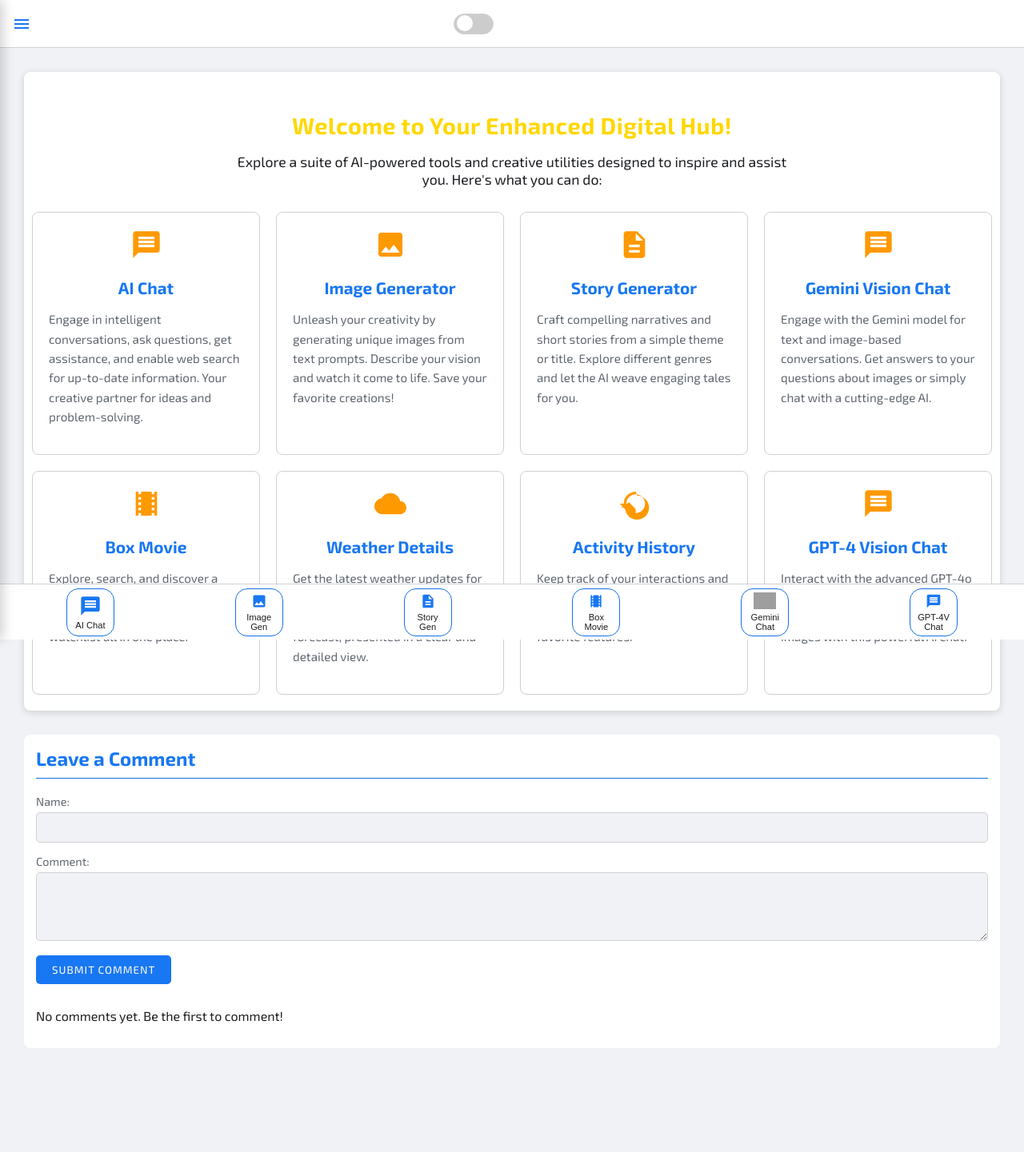
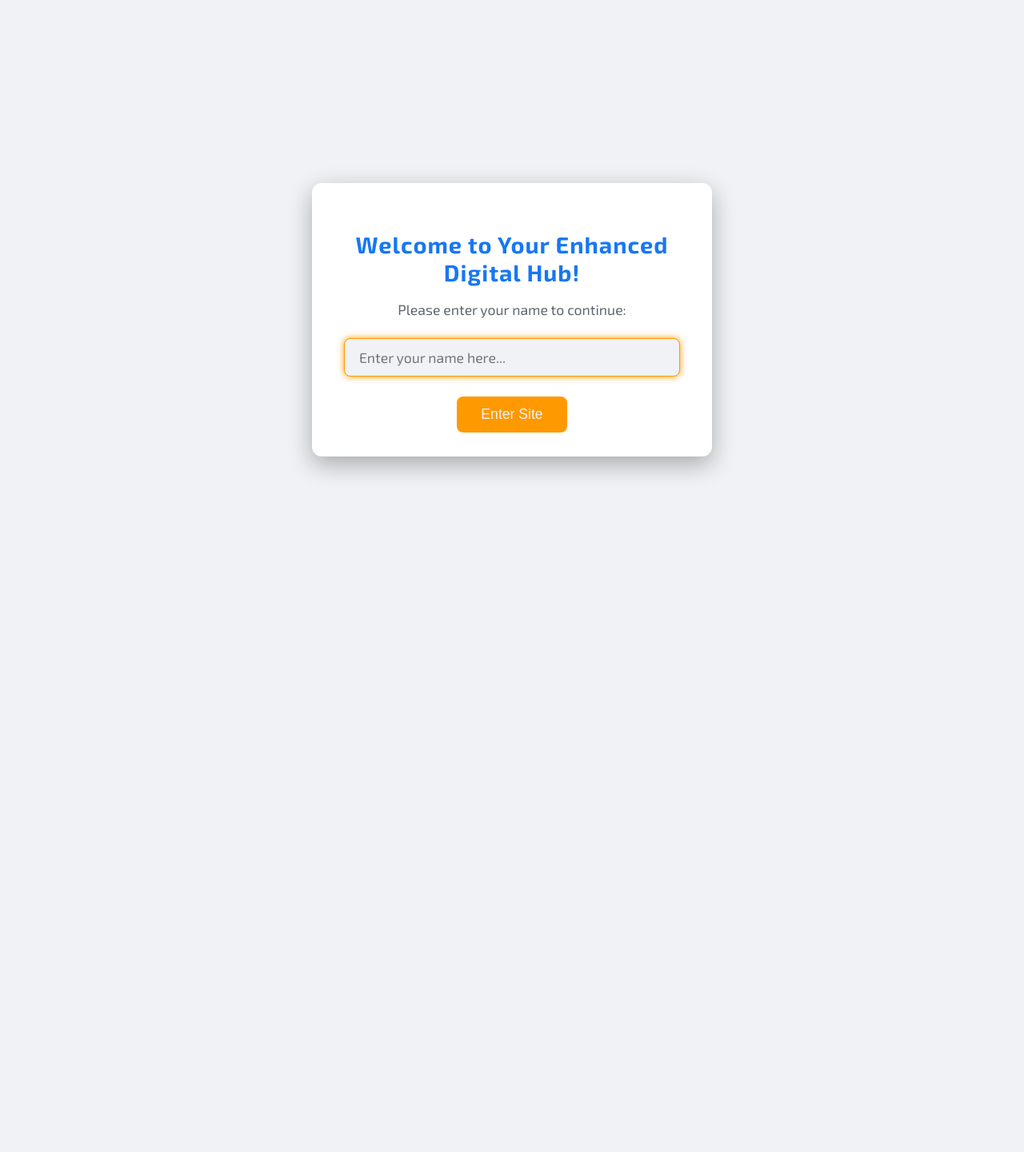
Before and after one commit to Tafita-Rtm2/renderbyrtm2025, a Node server app: page / in a window 1280 px wide. Shown: the whole page at 80% size. After the commit the page ends 595 px from the top, so only its background shows below. Run offline with Node 20, Linux system fonts and the light colour scheme; data that the repository does not hold is empty; some libraries are stand-ins or nearby versions; grey boxes are pictures that could not be loaded.

Commit message:
Implement user name entry and simplify commenting
- Added a welcome screen that prompts users to enter their name on first visit.
- User's name is stored in localStorage and used for subsequent sessions.
- Main site content is hidden until a name is provided or retrieved.
- Comment form now pre-fills the name field with the user's stored name and makes it read-only.
- HTML: Added welcome screen structure and .main-content-hidden class.
- CSS: Styled welcome screen and main content visibility toggling.
- JS: Implemented logic for name entry, localStorage, content visibility, and comment form pre-filling.

```diff
--- a/public/index.html
+++ b/public/index.html
@@ -7,7 +7,17 @@
     <link rel="stylesheet" href="style.css">
 </head>
 <body>
-    <header id="top-bar">
+    <div id="welcome-screen">
+        <div class="welcome-content">
+            <h1>Welcome to Your Enhanced Digital Hub!</h1>
+            <p>Please enter your name to continue:</p>
+            <input type="text" id="user-name-input" placeholder="Enter your name here..." autofocus>
+            <button id="submit-name-button" class="btn-primary">Enter Site</button>
+            <p id="welcome-error-message" class="error-message" style="display:none;"></p>
+        </div>
+    </div>
+
+    <header id="top-bar" class="main-content-hidden">
         <div id="top-left-menu-icon-container">
             <!-- Placeholder SVG for Main Menu Icon (visible on Home, or if side menu is primary nav) -->
             <svg viewBox="0 0 24 24" class="icon icon-menu-main" id="home-menu-trigger-icon">
@@ -33,7 +43,7 @@
         </svg>
     </button>
 
-    <nav id="side-menu">
+    <nav id="side-menu" class="main-content-hidden">
         <ul>
             <li><a href="#" data-view="home-view"><svg viewBox="0 0 24 24" class="icon icon-side-menu-item"><path d="M10 20v-6h4v6h5v-8h3L12 3 2 12h3v8z"></path></svg> <span>Accueil</span></a></li>
             <li><a href="#" data-view="ai-chat-view"><svg viewBox="0 0 24 24" class="icon icon-side-menu-item"><path d="M20 2H4c-1.1 0-2 .9-2 2v18l4-4h14c1.1 0 2-.9 2-2V4c0-1.1-.9-2-2-2zm-2 12H6v-2h12v2zm0-3H6V9h12v2zm0-3H6V6h12v2z"></path></svg> <span>Chat IA</span></a></li>
@@ -53,7 +63,7 @@
         </ul>
     </nav>
 
-    <main id="main-content">
+    <main id="main-content" class="main-content-hidden">
         <div id="home-view" class="view active">
             <!-- Existing #home-bottom-app-icons are fixed, so content flows above/around it -->
 
@@ -383,7 +393,7 @@
          <div id="weather-view" class="view" style="display: none;"><p>Detailed Weather View - Content TBD</p></div>
     </main>
 
-    <div id="private-message-trigger-container">
+    <div id="private-message-trigger-container" class="main-content-hidden">
         <button id="private-message-float-btn" class="icon-button">
             <svg viewBox="0 0 24 24" class="icon icon-private-message"><path d="M20 4H4c-1.1 0-1.99.9-1.99 2L2 18c0 1.1.9 2 2 2h16c1.1 0 2-.9 2-2V6c0-1.1-.9-2-2-2zm0 14H4V8l8 5 8-5v10zm-8-7L4 6h16l-8 5z"></path></svg>
         </button>
--- a/public/script.js
+++ b/public/script.js
@@ -1,6 +1,29 @@
 document.addEventListener('DOMContentLoaded', () => {
     const themeCheckbox = document.getElementById('theme-checkbox');
     const bodyElement = document.body;
+
+    let currentUserName = null; // To store the user's name globally
+
+    // Main content elements that will be hidden initially
+    const topBar = document.getElementById('top-bar');
+    const sideMenuEl = document.getElementById('side-menu'); // Renamed to avoid conflict with sideMenu var later
+    const mainContentArea = document.getElementById('main-content');
+    const privateMessageTrigger = document.getElementById('private-message-trigger-container');
+    const homeBottomIconsEl = document.getElementById('home-bottom-app-icons'); // Also might be initially hidden by .main-content-hidden if it's not part of #main-content
+
+    const mainContentElements = [topBar, sideMenuEl, mainContentArea, privateMessageTrigger, homeBottomIconsEl].filter(el => el);
+
+
+    function showMainContent() {
+        mainContentElements.forEach(el => el.classList.remove('main-content-hidden'));
+        // If #home-bottom-app-icons was globally hidden, ensure it's displayed correctly for home-view later
+        // The showView('home-view') logic should handle visibility of homeBottomIconsEl based on current view
+    }
+
+    function hideMainContent() {
+        mainContentElements.forEach(el => el.classList.add('main-content-hidden'));
+    }
+
 
     function applyTheme(theme) {
         if (theme === 'dark') {
@@ -39,6 +62,105 @@ document.addEventListener('DOMContentLoaded', () => {
             applyTheme('light'); // Default to light if no preference or saved theme
         }
     }
+
+    // Welcome Screen & Main Content Visibility Logic
+    const welcomeScreen = document.getElementById('welcome-screen');
+    const userNameInput = document.getElementById('user-name-input');
+    const submitNameButton = document.getElementById('submit-name-button');
+    const welcomeErrorMessage = document.getElementById('welcome-error-message');
+
+    // Main content elements that were previously defined globally for show/hideMainContent
+    // const topBar = document.getElementById('top-bar'); // Already globally available
+    // const sideMenuEl = document.getElementById('side-menu'); // Already globally available as sideMenu
+    // const mainContentArea = document.getElementById('main-content'); // Already globally available
+    // const privateMessageTrigger = document.getElementById('private-message-trigger-container'); // Already globally available
+    // const homeBottomIconsEl = document.getElementById('home-bottom-app-icons'); // Already globally available as homeBottomAppIcons
+
+    // Ensure mainContentElements is defined using the correct variable names for sideMenu and homeBottomAppIcons
+     const mainContentElementsForWelcome = [
+        document.getElementById('top-bar'),
+        document.getElementById('side-menu'), // Use direct getElementById here for clarity in this block
+        document.getElementById('main-content'),
+        document.getElementById('private-message-trigger-container'),
+        document.getElementById('home-bottom-app-icons') // Use direct getElementById
+    ].filter(el => el);
+
+    function showMainSiteLayout() {
+        console.log('[Welcome] Showing main site layout.');
+        mainContentElementsForWelcome.forEach(el => {
+            if(el) el.classList.remove('main-content-hidden');
+        });
+    }
+
+    function hideMainSiteLayout() {
+        console.log('[Welcome] Hiding main site layout.');
+        mainContentElementsForWelcome.forEach(el => {
+            if(el) el.classList.add('main-content-hidden');
+        });
+    }
+
+    // Function to update comment form name
+    function updateCommentFormNameOnLoadOrSubmit() {
+        const commentNameField = document.getElementById('comment-name');
+        if (commentNameField && currentUserName) {
+            commentNameField.value = currentUserName;
+            commentNameField.readOnly = true;
+            commentNameField.classList.add('prefilled');
+            console.log(`[Welcome] Comment name field updated with: ${currentUserName}`);
+        } else if (commentNameField) {
+            commentNameField.readOnly = false;
+            commentNameField.classList.remove('prefilled');
+            console.log('[Welcome] Comment name field set to editable.');
+        }
+    }
+
+    const initiallyStoredUserName = localStorage.getItem('chatPortfolioUserName');
+    if (initiallyStoredUserName) {
+        currentUserName = initiallyStoredUserName;
+        console.log(`[Welcome] Found stored user name: ${currentUserName}`);
+        if(welcomeScreen) welcomeScreen.classList.add('hidden');
+        showMainSiteLayout();
+        showView('home-view'); // Initialize with home view
+        updateCommentFormNameOnLoadOrSubmit();
+    } else {
+        console.log('[Welcome] No stored user name found. Showing welcome screen.');
+        if(welcomeScreen) welcomeScreen.classList.remove('hidden'); // Make sure it's not hidden by default CSS if logic changes
+        hideMainSiteLayout();
+        if(userNameInput) userNameInput.focus();
+    }
+
+    if (submitNameButton && userNameInput && welcomeScreen) {
+        submitNameButton.addEventListener('click', () => {
+            const enteredName = userNameInput.value.trim();
+            console.log(`[Welcome] Submit name button clicked. Entered name: "${enteredName}"`);
+            if (enteredName) {
+                currentUserName = enteredName;
+                localStorage.setItem('chatPortfolioUserName', currentUserName);
+                welcomeScreen.classList.add('hidden');
+                if(welcomeErrorMessage) welcomeErrorMessage.style.display = 'none';
+                showMainSiteLayout();
+                showView('home-view');
+                updateCommentFormNameOnLoadOrSubmit();
+                console.log(`[Welcome] Name submitted and stored: ${currentUserName}. Main content shown.`);
+            } else {
+                if(welcomeErrorMessage) {
+                    welcomeErrorMessage.textContent = 'Please enter a name to continue.';
+                    welcomeErrorMessage.style.display = 'block';
+                    console.log('[Welcome] Name submission error: Name is empty.');
+                }
+                if(userNameInput) userNameInput.focus();
+            }
+        });
+        if(userNameInput) {
+            userNameInput.addEventListener('keypress', (e) => {
+                if (e.key === 'Enter') {
+                    if(submitNameButton) submitNameButton.click();
+                }
+            });
+        }
+    }
+    // The original single showView('home-view') at the end of DOMContentLoaded is now handled
+    // conditionally by the logic above.
 
     // AI CHAT ELEMENT SELECTION (CRITICAL DIAGNOSTIC LOGS)
     const chatInputBarForCheck = document.getElementById('chat-input-bar');
@@ -153,8 +275,10 @@ document.addEventListener('DOMContentLoaded', () => {
         }
 
         // Feature-specific load calls
-        if (viewIdToShow === 'home-view' && typeof loadComments === 'function') loadComments();
-        else if (viewIdToShow === 'ai-chat-view') {
+        if (viewIdToShow === 'home-view' && typeof loadComments === 'function') {
+            loadComments();
+            if(typeof updateCommentFormNameOnLoadOrSubmit === 'function') updateCommentFormNameOnLoadOrSubmit(); // Update for home view comments
+        } else if (viewIdToShow === 'ai-chat-view') {
             console.log('[AI CHAT DIAGNOSTIC] showView called for ai-chat-view.');
             // Logs for checking elements when ai-chat-view is shown
             console.log('[AI CHAT DIAGNOSTIC] Checking #chat-input-bar in DOM:', document.getElementById('chat-input-bar'));
@@ -218,8 +342,10 @@ document.addEventListener('DOMContentLoaded', () => {
             if (typeof loadUserActivityHistory === 'function') {
                 loadUserActivityHistory();
             }
-        } else if (viewIdToShow === 'comments-view') { // Added for dedicated comments page
+        } else if (viewIdToShow === 'comments-view') {
             if (typeof loadAllCommentsPage === 'function') loadAllCommentsPage();
+            // Note: The main comment form is on home-view, not typically on comments-view.
+            // If a comment form were added to comments-view, updateCommentFormNameOnLoadOrSubmit() would be needed here too.
         }
         else if (viewIdToShow === 'gemini-chat-view') {
             // Initialize Gemini Chat specific elements or load history if needed
--- a/public/style.css
+++ b/public/style.css
@@ -30,6 +30,93 @@
     --top-bar-height: 60px;
     --bottom-app-bar-height: 70px; /* For home page app icons */
 }
+
+.main-content-hidden {
+    display: none !important; /* Ensure this hides content effectively */
+}
+
+#welcome-screen {
+    position: fixed;
+    top: 0;
+    left: 0;
+    width: 100vw;
+    height: 100vh;
+    background-color: var(--primary-bg); /* Use theme background */
+    display: flex;
+    justify-content: center;
+    align-items: center;
+    z-index: 3000; /* Highest z-index to cover everything */
+    padding: 20px;
+    box-sizing: border-box;
+    text-align: center;
+    opacity: 1;
+    transition: opacity 0.5s ease-out, visibility 0.5s ease-out;
+}
+
+#welcome-screen.hidden {
+    opacity: 0;
+    visibility: hidden;
+    pointer-events: none; /* Prevent interaction when hidden */
+}
+
+.welcome-content {
+    background-color: var(--secondary-bg);
+    padding: 30px 40px;
+    border-radius: 12px;
+    box-shadow: 0 10px 30px rgba(0,0,0,0.3);
+    max-width: 500px;
+    width: 100%;
+}
+
+.welcome-content h1 {
+    color: var(--accent-color);
+    font-size: 1.8em;
+    margin-bottom: 15px;
+}
+
+.welcome-content p {
+    color: var(--text-muted-color);
+    margin-bottom: 25px;
+    font-size: 1.1em;
+}
+
+#user-name-input {
+    width: 100%;
+    padding: 12px 18px;
+    margin-bottom: 25px;
+    border: 1px solid var(--border-color);
+    border-radius: 8px;
+    background-color: var(--primary-bg);
+    color: var(--text-color);
+    font-size: 1.1em;
+    box-sizing: border-box;
+}
+#user-name-input:focus {
+    outline: none;
+    border-color: var(--action-color);
+    box-shadow: 0 0 8px var(--action-color);
+}
+
+#submit-name-button.btn-primary { /* Assuming .btn-primary exists or adding styles */
+    background-color: var(--action-color);
+    color: var(--primary-bg); /* Text color for action button */
+    border: none;
+    padding: 12px 30px;
+    font-size: 1.1em;
+    font-weight: 500;
+    border-radius: 8px;
+    cursor: pointer;
+    transition: background-color 0.3s ease, transform 0.2s ease;
+}
+#submit-name-button.btn-primary:hover {
+    background-color: var(--primary-accent-color);
+    transform: translateY(-2px);
+}
+#welcome-error-message { /* Styles for error message on welcome screen */
+    margin-top: 15px;
+    /* .error-message class already has color and basic styling */
+}
+
 
 body.dark-mode {
     --primary-bg: #0a0f1e; /* Darker space blue */
```
